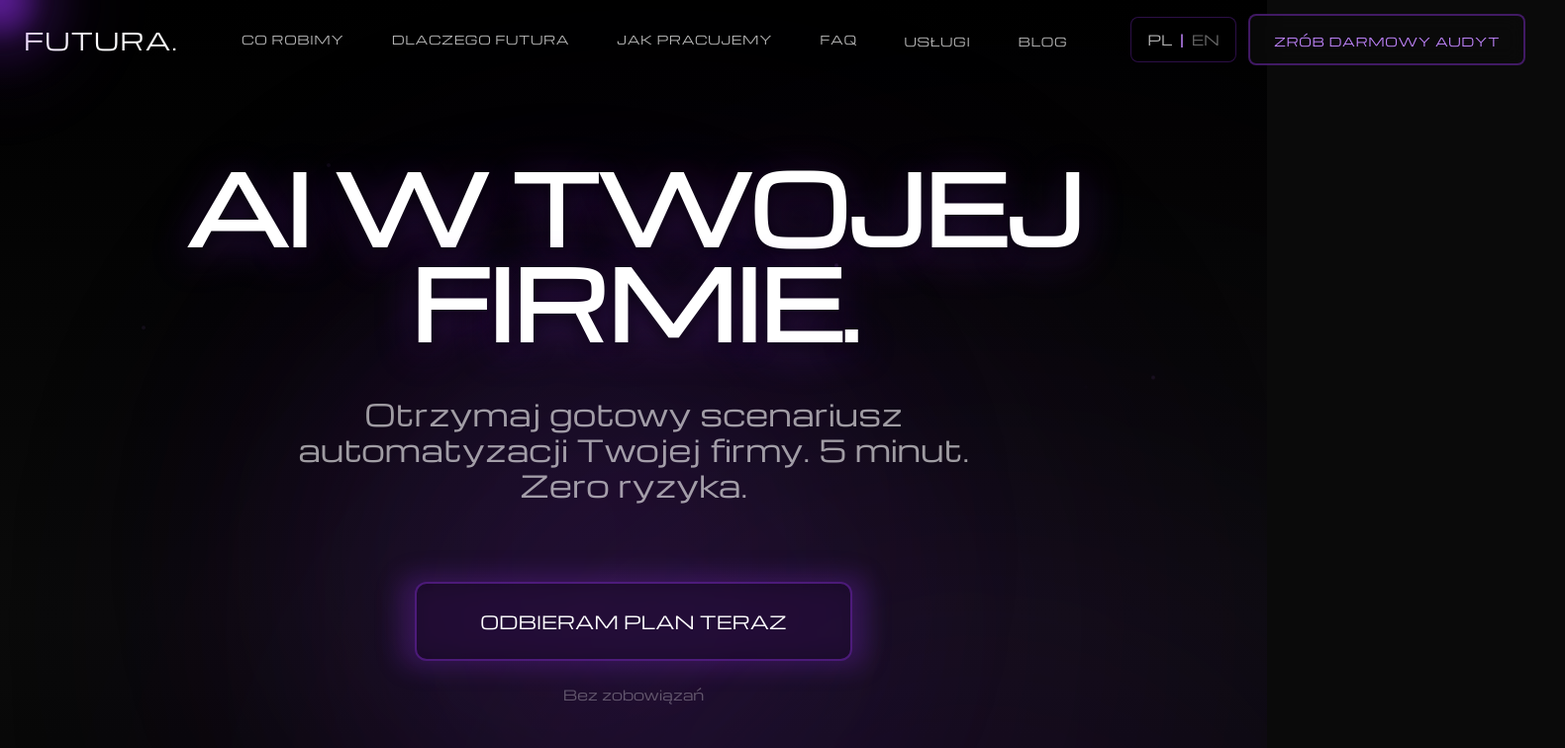
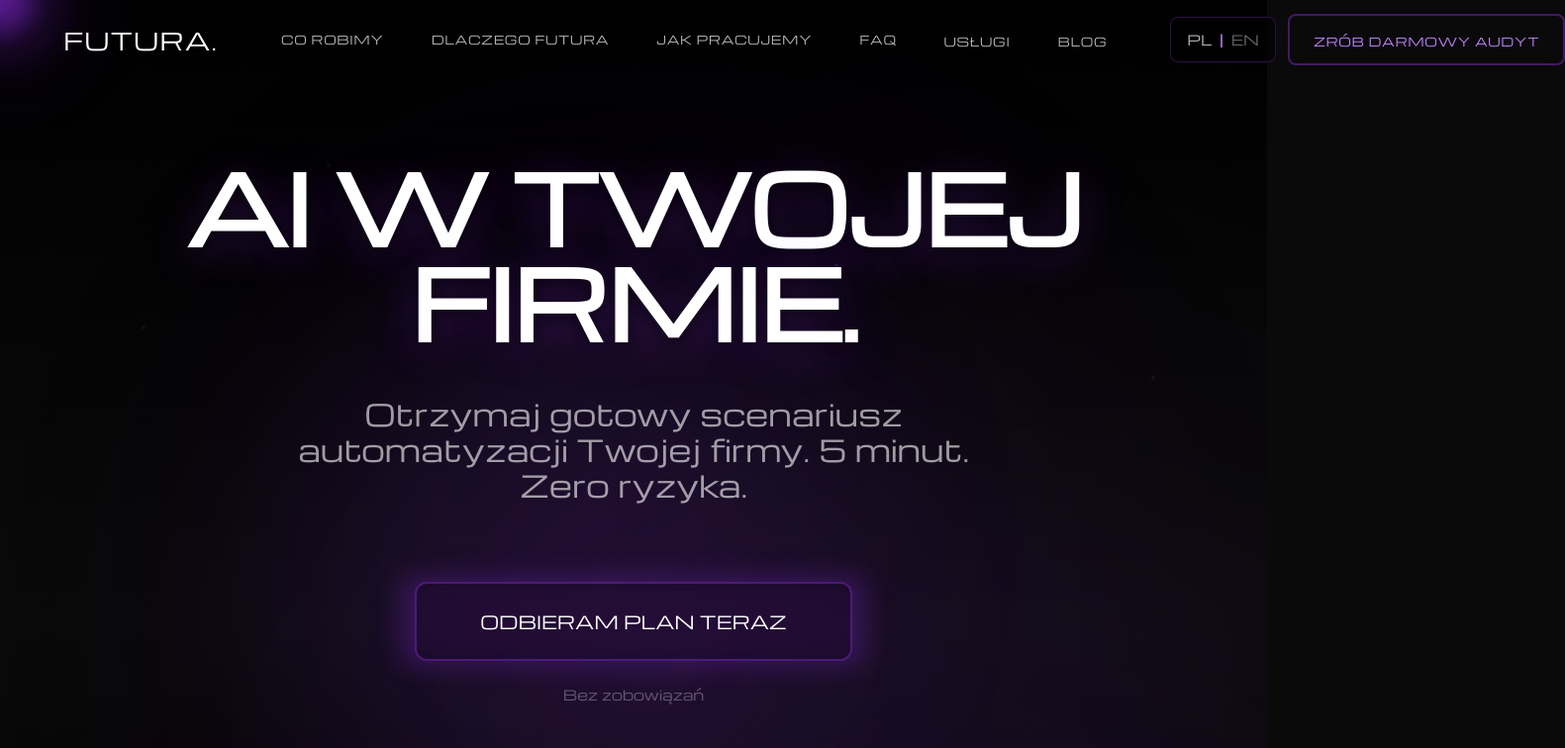
Before and after one commit to clippyt03/futura, a React (Vite) app: page / in a window 1280 px wide. Shown: the top 756 px of the page at 99% size, 1581 px wide, since content can reach past the window. Built offline with nearby package versions, Linux system fonts and the light colour scheme.

Commit message:
Updated Header.tsx

```diff
--- a/src/components/Header.tsx
+++ b/src/components/Header.tsx
@@ -86,7 +86,7 @@
       transition={{ duration: 0.8, delay: 0.2 }}
       style={{ height: '80px' }}
     >
-      <nav className="max-w-7xl mx-auto px-4 sm:px-6 h-full flex items-center justify-between gap-16">
+      <nav className="max-w-7xl mx-auto px-16 h-full flex items-center justify-between gap-16">
 
         {/* LOGO - LEFT SIDE */}
         <motion.button
```
